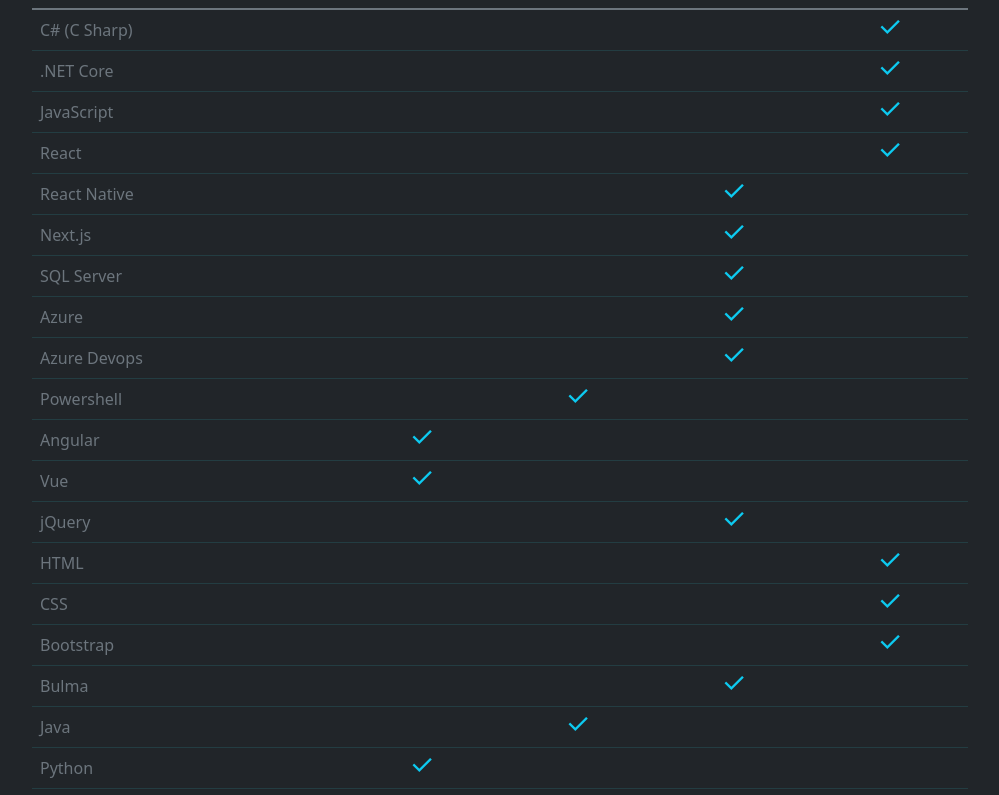
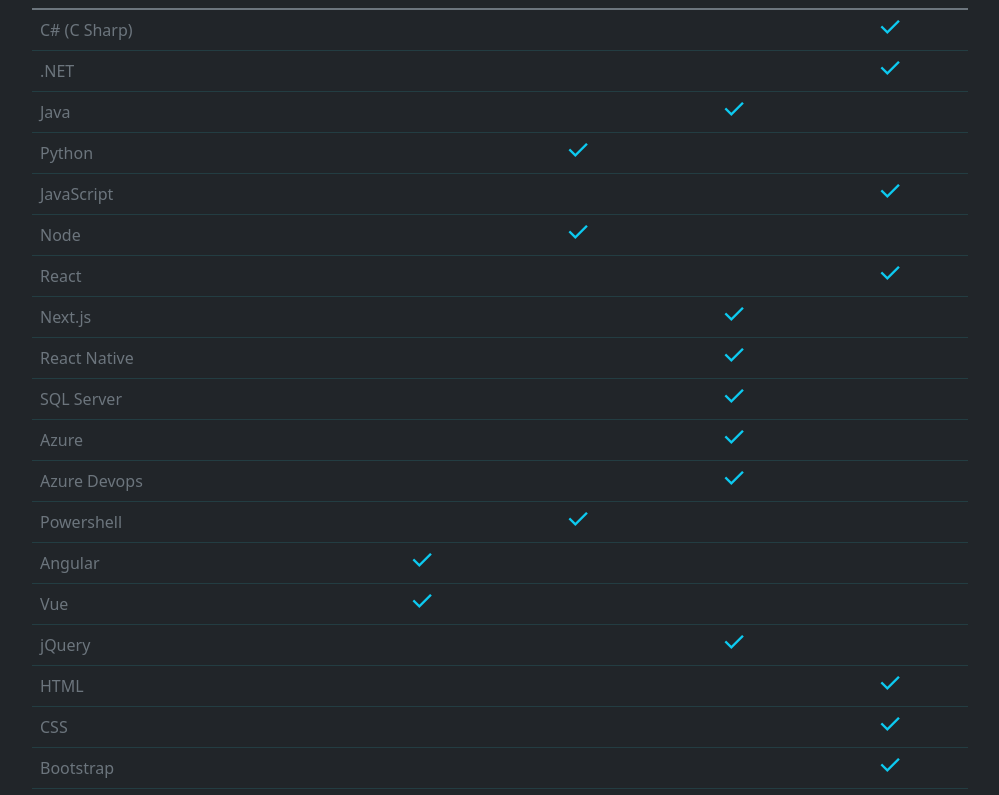
Before and after one commit to elnoor/noorr.net, a React (Create React App) app: page /skills in a window 1280 px wide. Shown: the part 225-1020 px from the top of the page, without its empty margins (140-1139 px from the left). Built offline with nearby package versions, Linux system fonts and the light colour scheme.

Commit message:
Update skillsData.js

```diff
--- a/src/pages/Skills/skillsData.js
+++ b/src/pages/Skills/skillsData.js
@@ -9,11 +9,14 @@
 
 export const skillsData = [
   ["C# (C Sharp)", SKILL_LEVEL.Pro],
-  [".NET Core", SKILL_LEVEL.Pro],
+  [".NET", SKILL_LEVEL.Pro],
+  ["Java", SKILL_LEVEL.Skilled],
+  ["Python", SKILL_LEVEL.Intermediate],
   ["JavaScript", SKILL_LEVEL.Pro],
+  ["Node", SKILL_LEVEL.Intermediate],
   ["React", SKILL_LEVEL.Pro],
+  ["Next.js", SKILL_LEVEL.Skilled],
   ["React Native", SKILL_LEVEL.Skilled],
-  ["Next.js", SKILL_LEVEL.Skilled],
   ["SQL Server", SKILL_LEVEL.Skilled],
   ["Azure", SKILL_LEVEL.Skilled],
   ["Azure Devops", SKILL_LEVEL.Skilled],
@@ -25,11 +28,8 @@
   ["CSS", SKILL_LEVEL.Pro],
   ["Bootstrap", SKILL_LEVEL.Pro],
   ["Bulma", SKILL_LEVEL.Skilled],
-  ["Java", SKILL_LEVEL.Intermediate],
-  ["Python", SKILL_LEVEL.Competent],
   ["PHP", SKILL_LEVEL.Intermediate],
-  ["Node", SKILL_LEVEL.Competent],
   ["MySQL", SKILL_LEVEL.Intermediate],
   ["Git", SKILL_LEVEL.Pro],
-  ["Docker", SKILL_LEVEL.Beginner],
+  ["Docker", SKILL_LEVEL.Competent],
 ];
```
